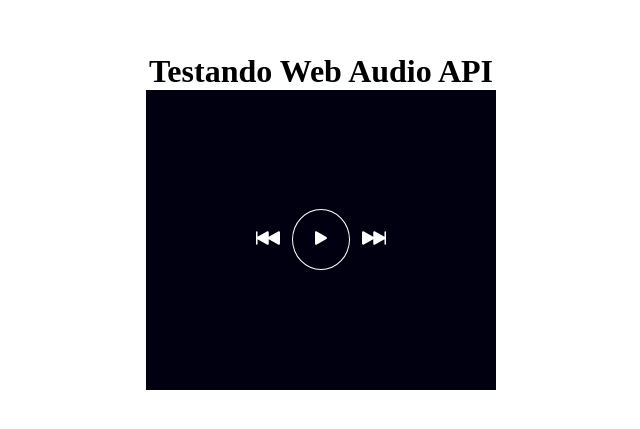
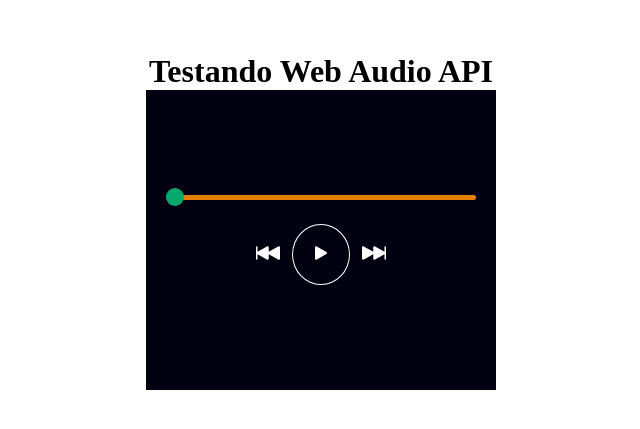
Before and after one commit to Natan10/playlist-react, a React app: page / in a window 1280 px wide. Shown: the part 179-608 px from the top of the page, without its empty margins (319-959 px from the left). Built offline with nearby package versions, Linux system fonts and the light colour scheme.

Commit message:
feat: create player functions and css

```diff
--- a/src/App.tsx
+++ b/src/App.tsx
@@ -1,33 +1,27 @@
-import React,{useState} from "react";
+import React,{useState,useRef,useEffect} from "react";
 import {BsPlayFill,BsFillPauseFill,BsFillSkipBackwardFill,BsFillSkipForwardFill} from "react-icons/bs";
 import sound from "../assets/baco.mp3";
 import "./style.scss";
 
 export default function App(){
+  const inputRef = useRef(null)
+  const audioRef = useRef(null)
   const [isPlay,setIsPlay] = useState(false);
-  const [audio] = useState(new Audio(sound));
+  const [value,setValue] = useState(0);
 
-
-  // function time(){
-  //   console.log("buffer",audio.buffered)
-  //   console.log("duration",audio.duration)
-  //   console.log("played",audio.played)
-  //   console.log("readyState",audio.readyState)
-  //   console.log("src",audio.currentSrc)
-  //   console.log("content",audio.seeking)
-  //   console.log("volume",audio.volume)
-  //   console.log("currentTime",audio.currentTime)
-  // }
+  useEffect(()=>{
+    handleBar(value)
+  },[value])
 
   function backward(){
-   if(audio.currentTime > 0) {
-      audio.currentTime -= 30
+   if(audioRef.current.currentTime > 0) {
+      audioRef.current.currentTime -= 30
     }
   }
 
   function forward(){
-    if(audio.currentTime < audio.duration) {
-      audio.currentTime += 30
+    if(audioRef.current.currentTime < audioRef.current.duration) {
+      setValue(audioRef.current.currentTime += 30)
     }
   }
 
@@ -35,17 +29,46 @@ export default function App(){
     const aux = !isPlay;
     setIsPlay(old => !old)
     if(aux){
-      audio.play()
+      audioRef.current.play()
     }else{
-      audio.pause()
+      audioRef.current.pause()
     }
   }
 
+  function onChangeRange(e){
+    const valueTime = Math.floor(e.target.value)
+    audioRef.current.currentTime = valueTime
+    inputRef.current.value = valueTime
+    setValue(valueTime)
+  }
+
+  function handleBar(value){
+    const min = inputRef.current.min
+    const max = inputRef.current.max
+    inputRef.current.style.backgroundSize = (value - min) * 100 / (max - min) + '% 100%'
+  }
+
+  function maxValue(){
+    return Math.floor(audioRef?.current?.duration) || 10
+  }
 
   return(
     <div className="main">
       <h1>Testando Web Audio API</h1>
       <div className="audio-play">
+        <input
+          className="slider"
+          ref={inputRef}
+          type="range"
+          min="0"
+          max={maxValue()}
+          value={value}
+          onChange={onChangeRange}
+        />
+        <audio
+          ref={audioRef}
+          src={sound}
+          onTimeUpdate={(e) => setValue(e.currentTarget.currentTime)}/>
         <div className="controls">
           <button className="backward" onClick={backward}>
             <BsFillSkipBackwardFill size={24}/>
--- a/src/style.scss
+++ b/src/style.scss
@@ -17,7 +17,61 @@
     justify-content: center;
     align-items: center;
     gap: 24px;
+    padding: 20px;
 
+    .slider{
+      appearance: none;
+      width: 100%;
+      height: 5px;
+      background:rgba(255, 140, 0,0.9);
+      border-radius: 5px;
+      background-image: linear-gradient(90deg, rgba(255,69,80,1) 70%, rgba(255,140,0,1) 100%);
+      background-size: 100%;
+      background-repeat: no-repeat;
+
+      &::-webkit-slider-thumb {
+        -webkit-appearance: none;
+        appearance: none;
+        width: 18px;
+        height: 18px;
+        border-radius: 50%;
+        background: #04AA6D;
+        cursor: pointer;
+        position: relative;
+        z-index: 10;
+      }
+
+      &::-moz-range-thumb {
+        height: 15px;
+        width: 15px;
+        border-radius: 50%;
+        border: transparent;
+        background-color: #04AA6D;
+        cursor: pointer;
+        position: relative;
+        z-index: 3;
+        box-sizing: border-box;
+      }
+      /* progress bar - firefox */
+      &::-moz-range-progress {
+        background-color: blue;
+        border-top-left-radius: 10px;
+        border-bottom-left-radius: 10px;
+        height: 11px;
+      }
+
+
+      // &::before{
+      //   content: '';
+      //   height: 5px;
+      //   width: 0px;
+      //   background-color: red;
+      //   border-top-left-radius: 10px;
+      //   border-bottom-left-radius: 10px;
+      //   position: absolute;
+      //   z-index: 10;
+      // }
+    }
 
     .controls{
       display: flex;
```
